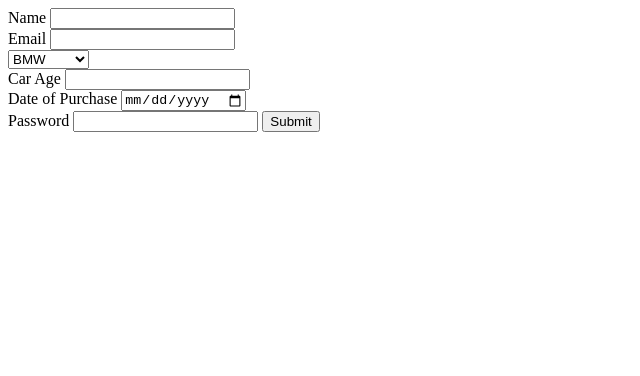
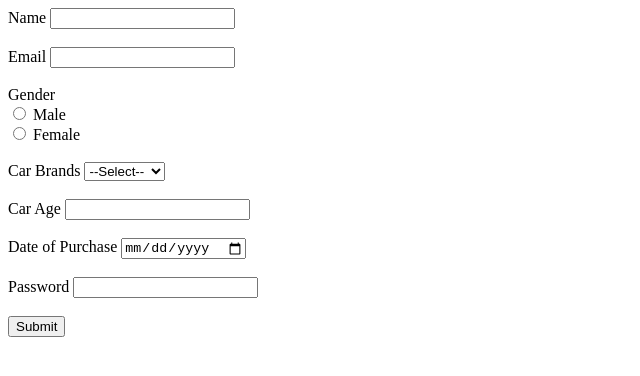
Before and after one commit to acciojob/car-insurance-form-Yash708262, a website: page main.html in a window 1280 px wide. Shown: the whole page, without its empty margins (0-640 px from the left). Drawn offline with Linux system fonts and the light colour scheme.

Commit message:
created a submission

```diff
--- a/main.html
+++ b/main.html
@@ -7,29 +7,38 @@
 </head>
 
 <body>
-	<form>
-		<span>Name</span>
-		<input type="text" id="name" required>
-		<br>
-		<span>Email</span>
-		<input type="email" id="email" required>
-		<br>
-		<select id="cars">
-			<option>BMW</option>
-			<option>Audi</option>
-			<option>Mercedez</option>
-		</select>
-		<br>
-		<span>Car Age</span>
-		<input type="number" id="carage" required>
-		<br>
-		<span>Date of Purchase</span>
-		<input type="date" id="dop" required></input>
-		<br>
-		<span>Password</span>
-		<input type="password" id="password" required>
-		<button type="submit">Submit</button>
-	</form>
+	<form method="post">
+  <label for="name">Name</label>
+  <input type="text" id="name" required><br><br>
+
+  <label for="email">Email</label>
+  <input type="email" id="email" required><br><br>
+
+  <label>Gender</label><br>
+  <input type="radio" id="gender_m" name="gender" required>
+  <label for="gender_m">Male</label><br>
+  <input type="radio" id="gender_f" name="gender" required>
+  <label for="gender_f">Female</label><br><br>
+
+  <label for="cars">Car Brands</label>
+  <select id="cars" required>
+    <option value="">--Select--</option>
+    <option value="BMW">BMW</option>
+    <option value="Audi">Audi</option>
+    <option value="Mercedez">Mercedez</option>
+  </select><br><br>
+
+  <label for="carage">Car Age</label>
+  <input type="number" id="carage" required><br><br>
+
+  <label for="dop">Date of Purchase</label>
+  <input type="date" id="dop" required><br><br>
+
+  <label for="password">Password</label>
+  <input type="password" id="password" required><br><br>
+
+  <button type="submit">Submit</button>
+</form>
 	<!-- the entire body must be written by student -->
     <script type="text/javascript" src="./script.js">
 </script>
```
